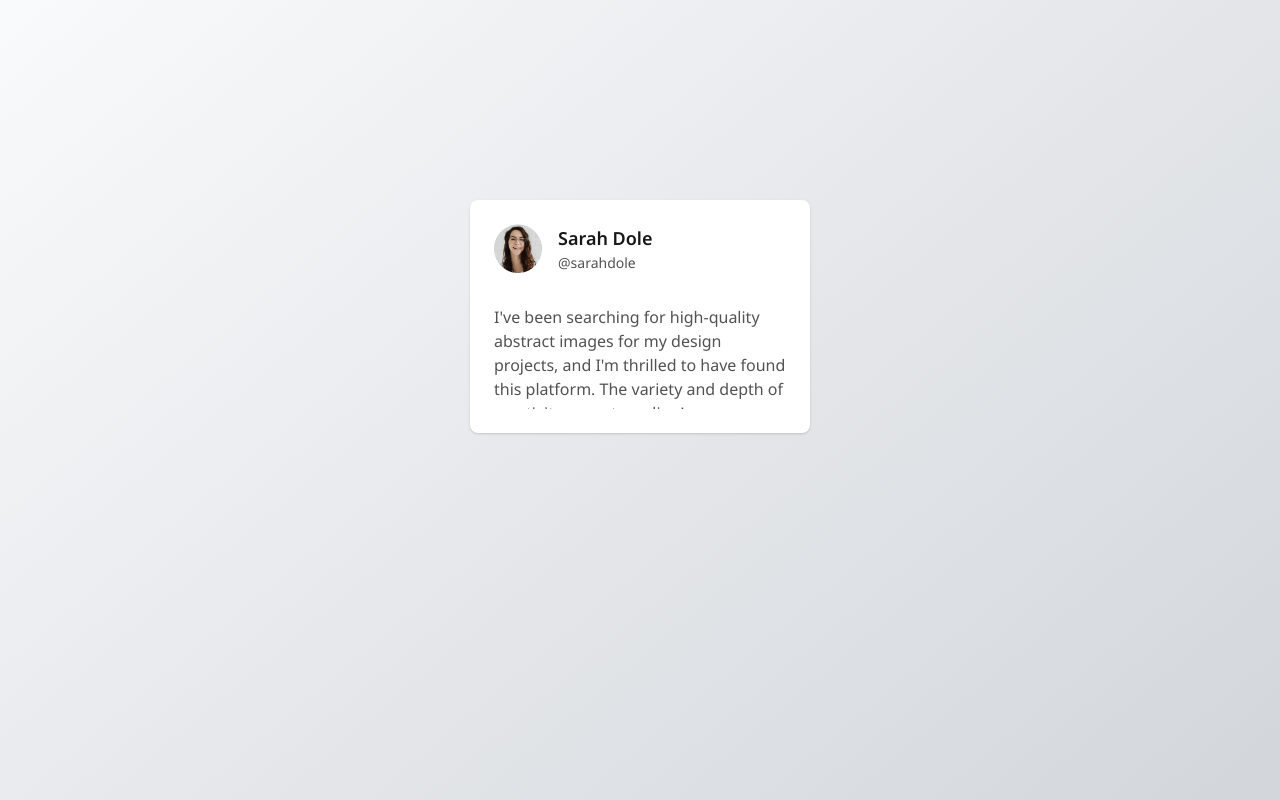
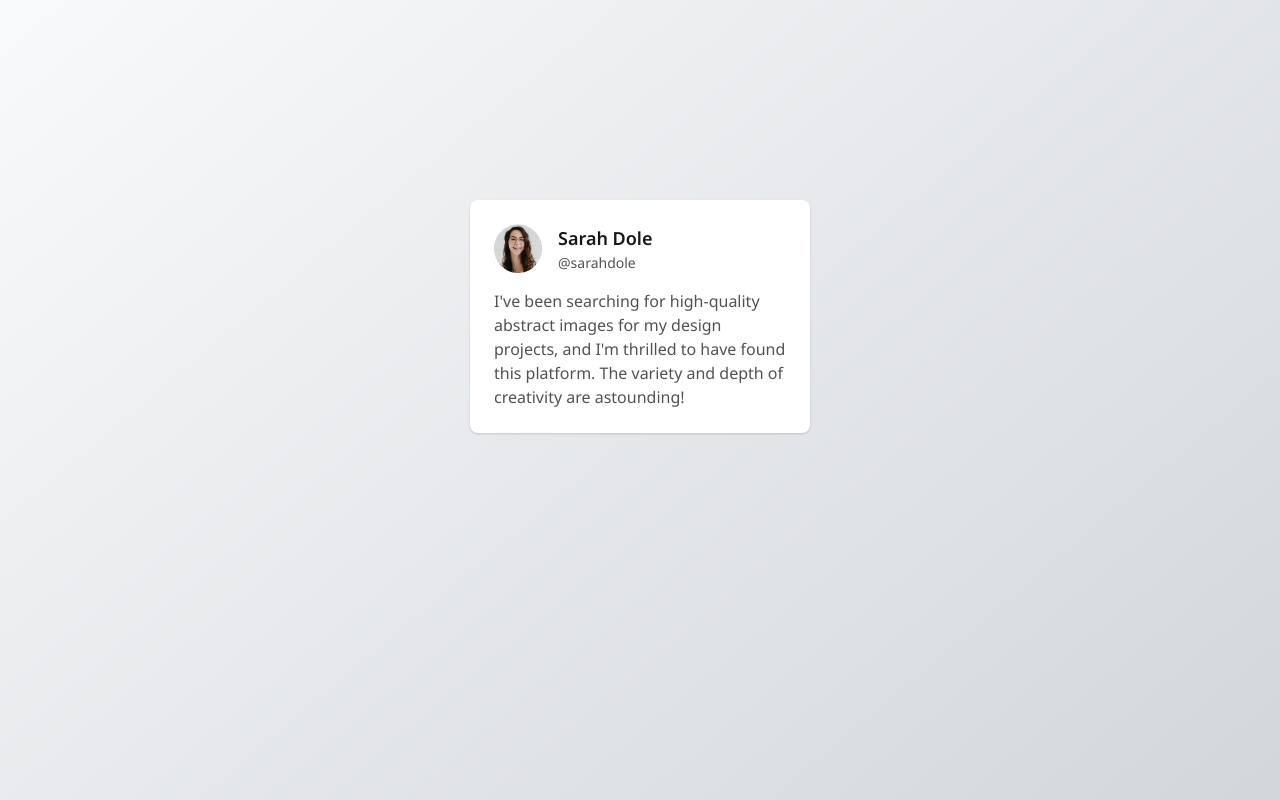
Before and after one commit to jeanpierrecarvalho/gf-testimonial-card, a Next.js app: page / in a window 1280 px wide. Built offline with nearby package versions, Linux system fonts and the light colour scheme.

Commit message:
fix: solve some design issues

```diff
--- a/src/components/TestimonialCard.tsx
+++ b/src/components/TestimonialCard.tsx
@@ -29,7 +29,7 @@ const TestimonialCard: React.FC<TestimonialProps> = ({
           <div className="font-normal text-sm">{username}</div>
         </div>
       </div>
-      <div className="mt-4 text-base text-ellipsis overflow-hidden">
+      <div className="text-base text-ellipsis overflow-hidden">
         {testimonial}
       </div>
     </div>
```
